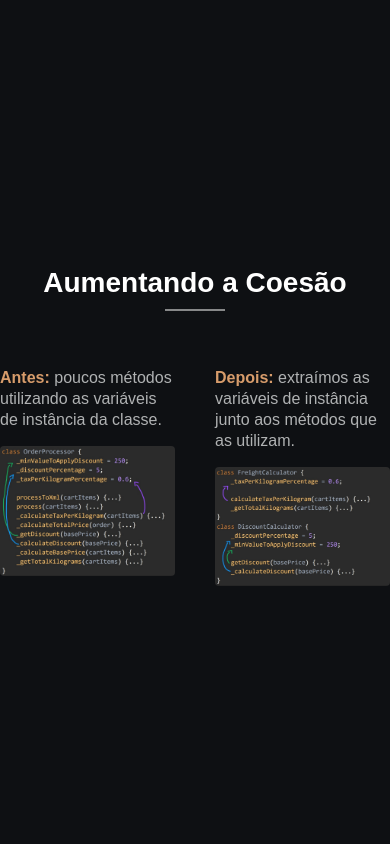
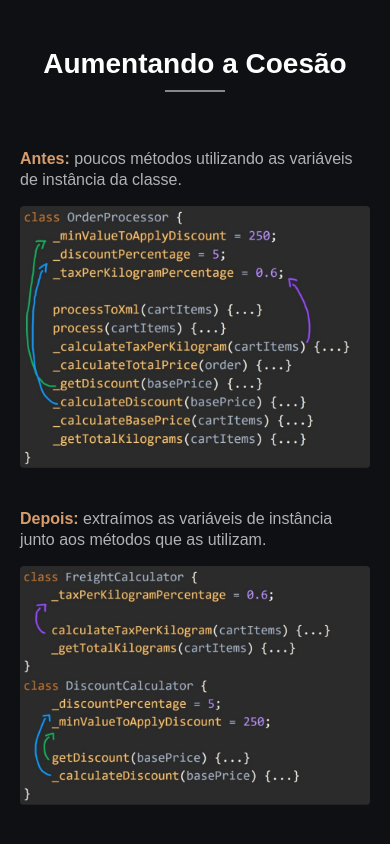
Before and after one commit to GabriellBarbosa/React-Course-Page, a React (Vite) app: page /slide/codigo-limpo/0503-coesao in a window 390 px wide. Shown: the part 2528-3372 px from the top of the page. Built offline with nearby package versions, Linux system fonts and the light colour scheme.

Commit message:
responsive horizontal code comparison

```diff
--- a/src/pages/Slide/CleanCode/0501/styles.module.css
+++ b/src/pages/Slide/CleanCode/0501/styles.module.css
@@ -36,6 +36,15 @@
     display: grid;
     grid-template-columns: 1fr 1fr;
     column-gap: 40px;
+    padding: 0 20px;
+}
+
+@media only screen and (max-width: 900px) {
+    .codeExamples {
+        display: grid;
+        grid-template-columns: 1fr;
+        row-gap: 40px;
+    }
 }
 
 .refactoringTitle {
--- a/src/pages/Slide/CleanCode/0503/styles.module.css
+++ b/src/pages/Slide/CleanCode/0503/styles.module.css
@@ -7,8 +7,16 @@
     display: grid;
     grid-template-columns: 1fr 1fr;
     column-gap: 40px;
+    padding: 0 20px;
 }
 
+@media only screen and (max-width: 900px) {
+    .codeExamples {
+        display: grid;
+        grid-template-columns: 1fr;
+        row-gap: 40px;
+    }
+}
 .codeDescription {
     font-size: 1rem;
     line-height: 1.313rem;
```
